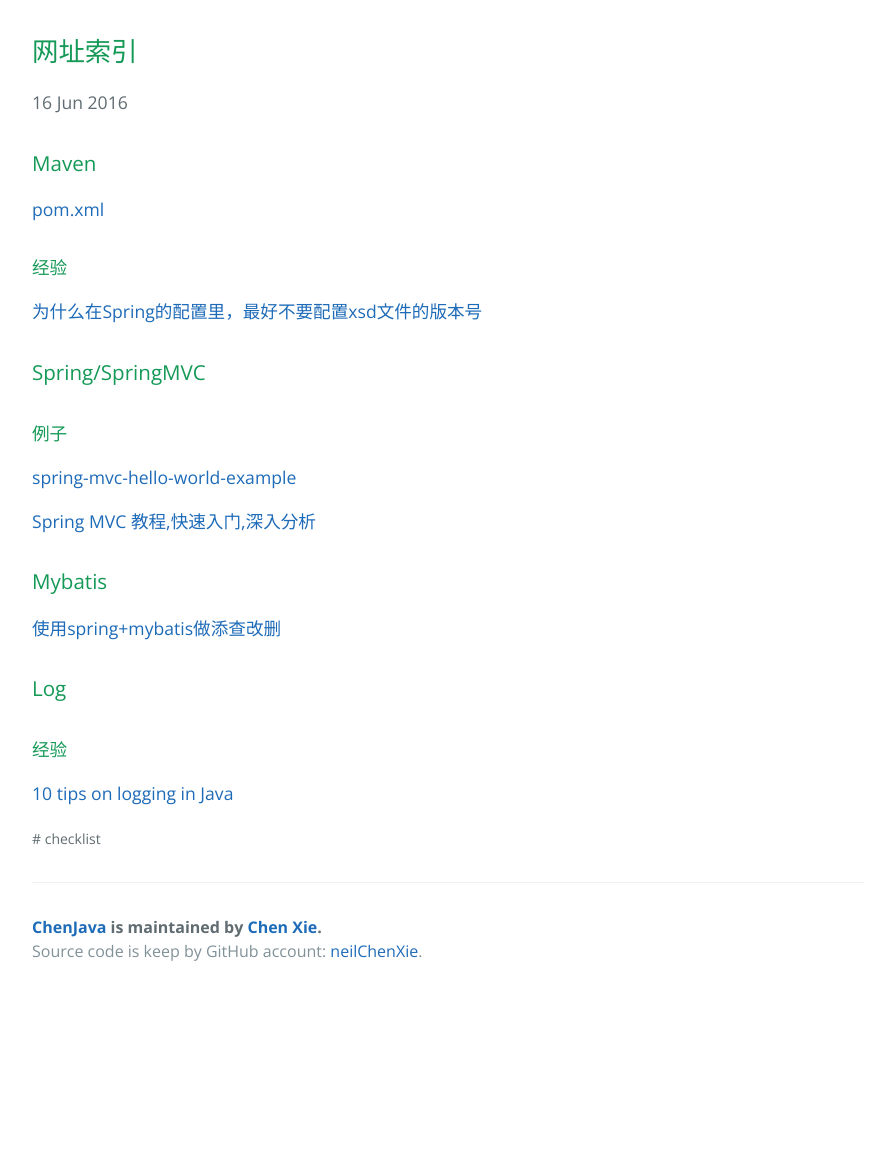
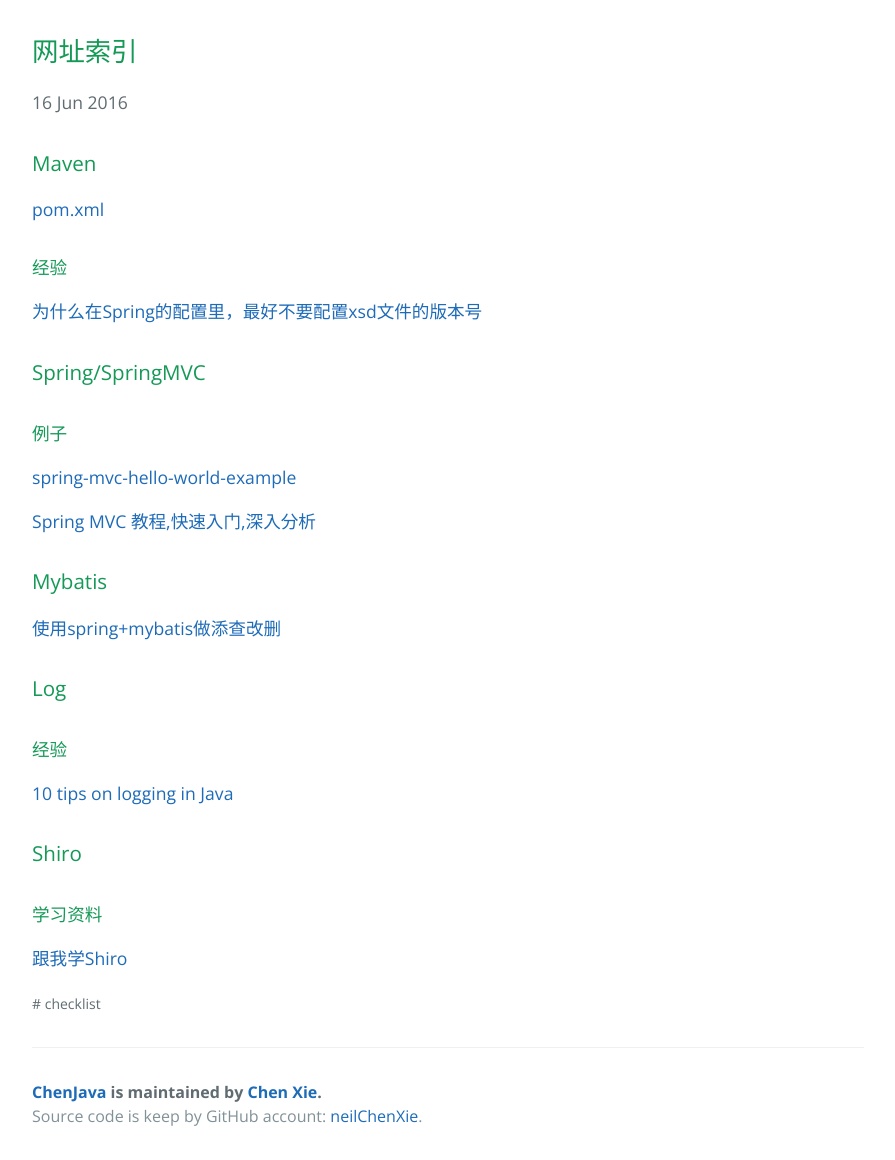
Before and after one commit to neilChenXie/ChenJava, a Jekyll site: the page built from _posts/index/2016-06-16-index.md, in a window 1280 px wide. Shown: the whole page, without its empty margins (192-1087 px from the left). Built offline with Jekyll 4.4.1, drawn with Linux system fonts in a browser that asks for light colours; before the commit the page ends 995 px from its top, so only the background shows below that.

Commit message:
shiro index

```diff
--- a/_posts/index/2016-06-16-index.md
+++ b/_posts/index/2016-06-16-index.md
@@ -32,3 +32,9 @@ tags: [checklist]
 #### 经验
 
 [10 tips on logging in Java](http://javarevisited.blogspot.com/2011/05/top-10-tips-on-logging-in-java.html)
+
+### Shiro
+
+#### 学习资料
+
+[跟我学Shiro](http://jinnianshilongnian.iteye.com/blog/2018398)
```
